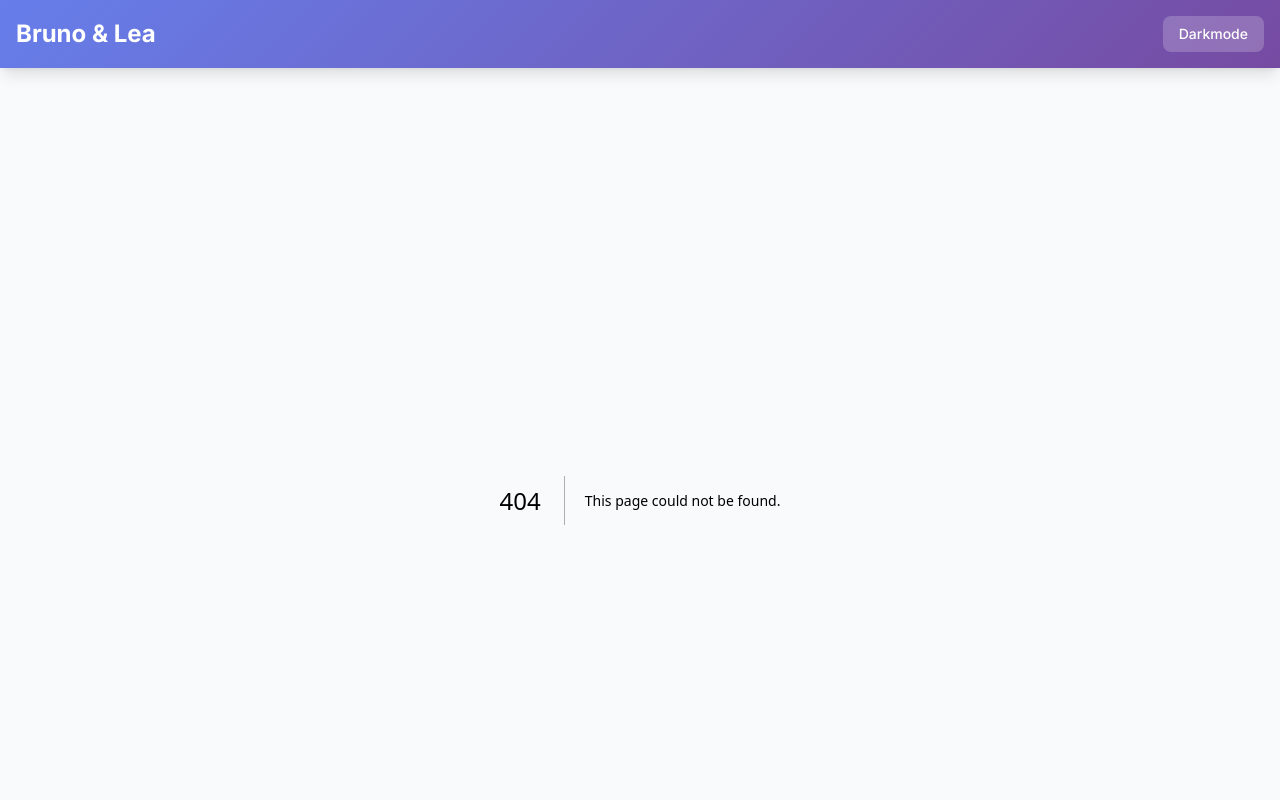
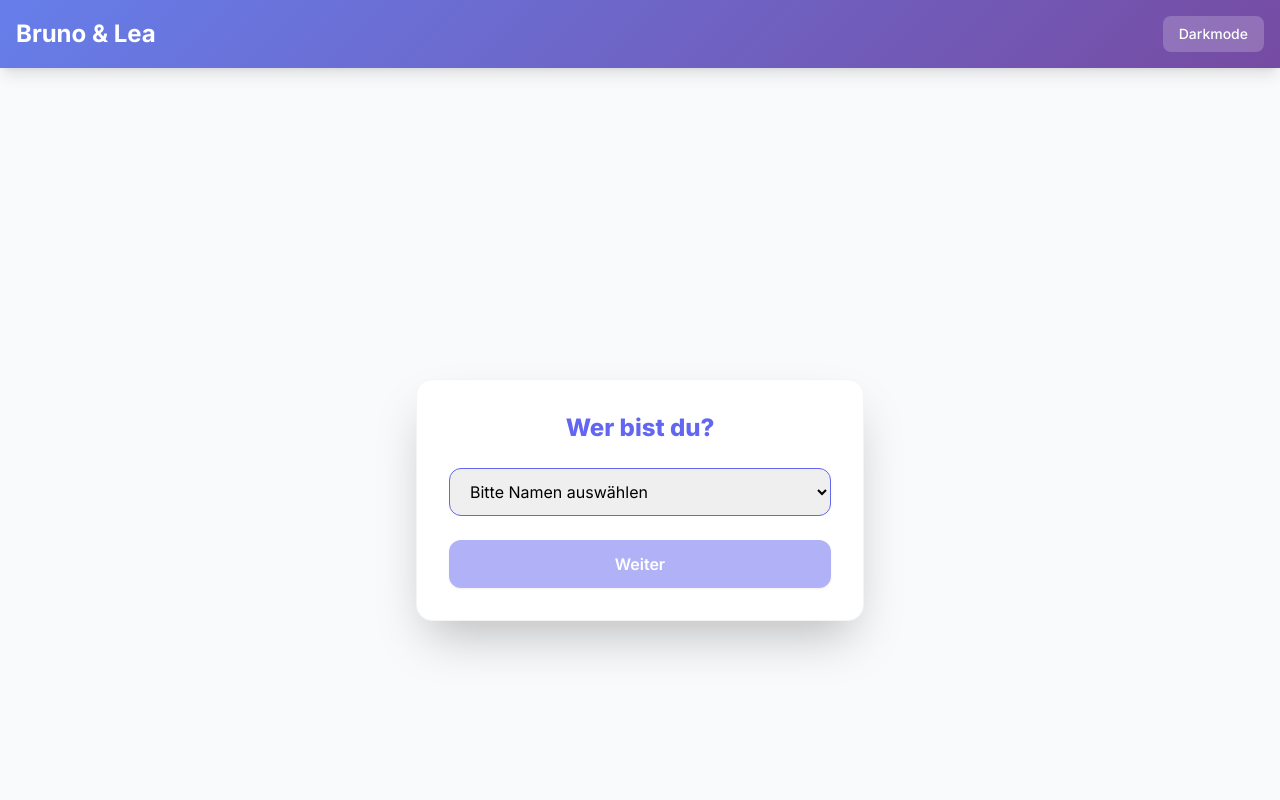
Before and after one commit to benedevries-code/lea-kalender, a Next.js app: page /select-user in a window 1280 px wide. Before the commit this address had no page. Shown: the top 800 px of the page. Built offline with nearby package versions, Linux system fonts and the light colour scheme.

Commit message:
Fix select-user route for user selection

```diff
--- /dev/null
+++ b/app/select-user/page.tsx
@@ -0,0 +1,4 @@
+import SelectUser from "../select-user";
+export default function Page() {
+  return <SelectUser />;
+}
```
